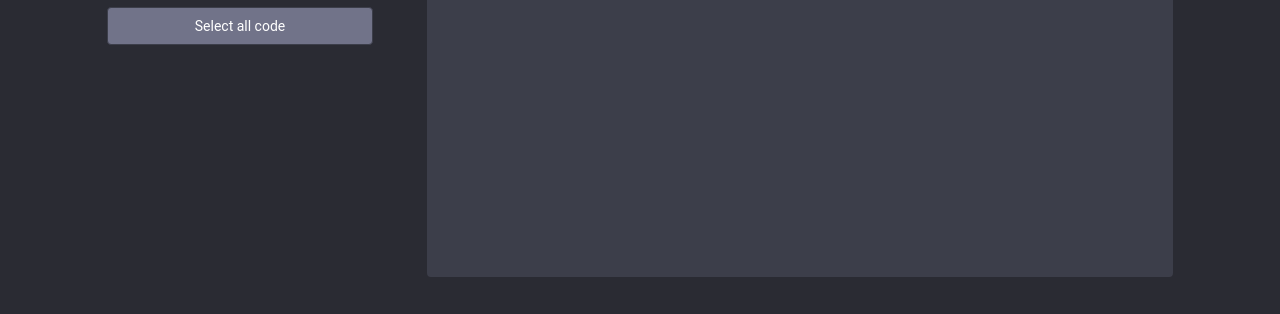
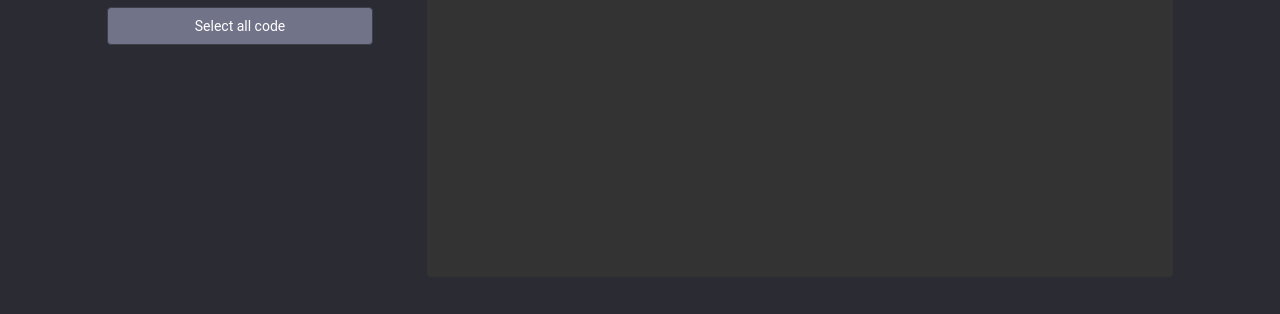
Before and after one commit to wyozi/nsgui, a plain HTML site: page index.html in a window 1280 px wide. Shown: the part 486-800 px from the top of the page. Drawn offline with nearby package versions, Linux system fonts and the light colour scheme; a script that the page names is missing.

Commit message:
Previous color was better. Add title

```diff
--- a/highlight.wiox.css
+++ b/highlight.wiox.css
@@ -1,5 +1,5 @@
 pre {
-    background-color: #3c3e4a;
+    background-color: #333;
     padding: 8px;
     border-radius: 4px;
 }
--- a/index.html
+++ b/index.html
@@ -1,7 +1,7 @@
 <!DOCTYPE html>
 <html>
 <head>
-	<title></title>
+	<title>NSGui Customizer</title>
 	<link rel="stylesheet" type="text/css" href="style.css">
 	<link rel="stylesheet" type="text/css" href="highlight.wiox.css">
 	<style type="text/css">
```
